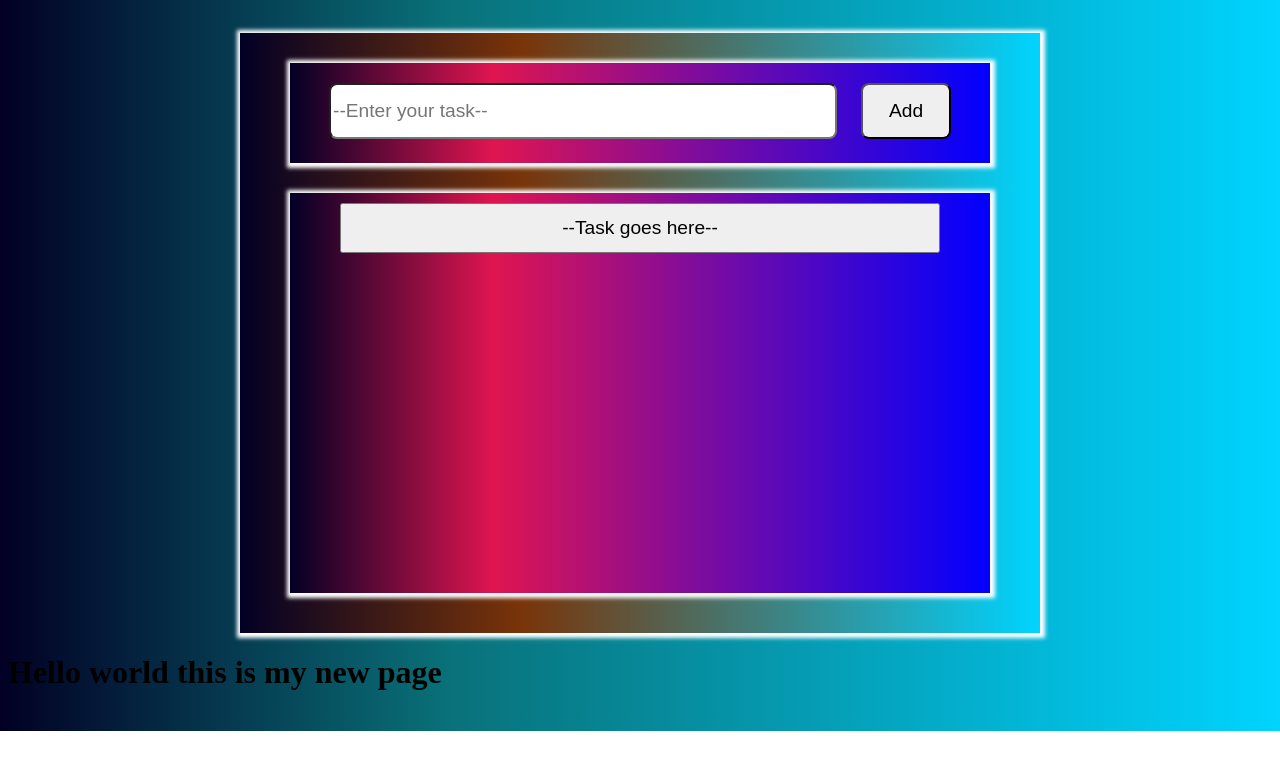
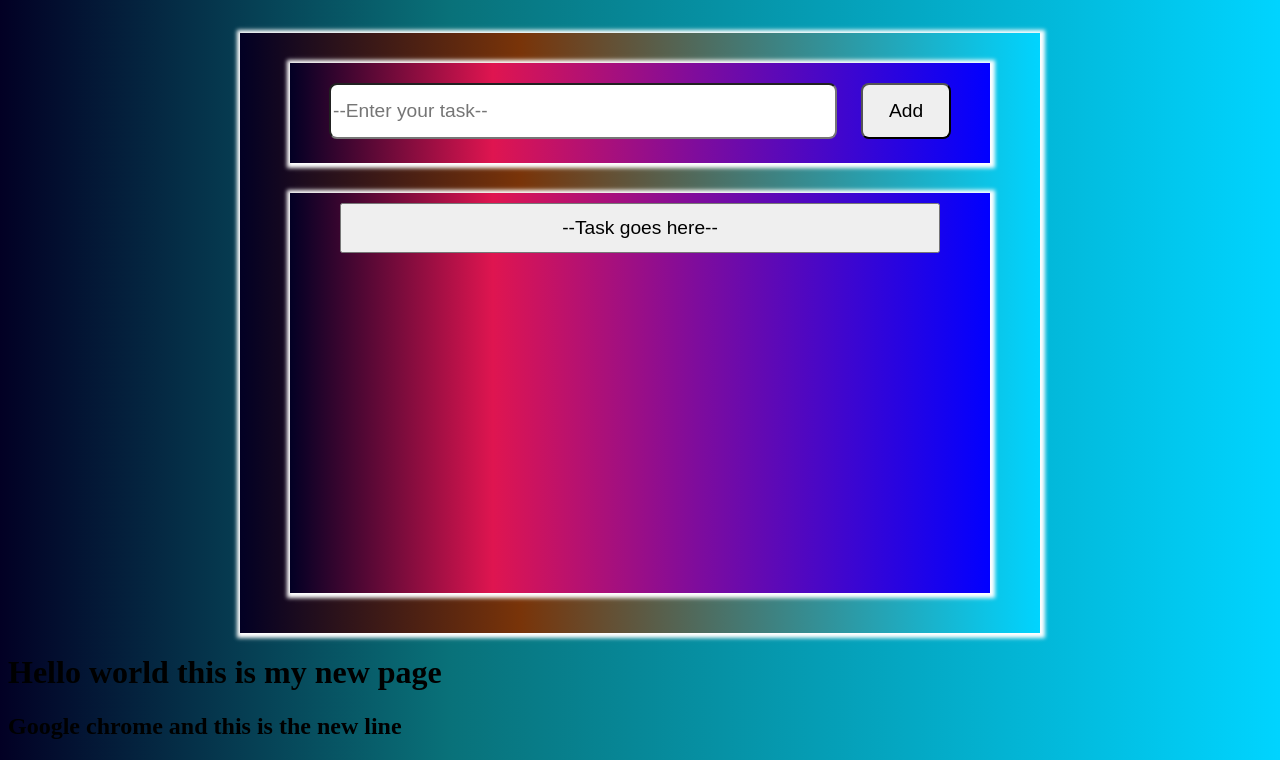
Before and after one commit to Nandeesh-mod/backend, a plain HTML site: page index.html in a window 1280 px wide. Shown: the part 69-829 px from the top of the page. Before the commit the page ends 800 px from the top, so only its background shows below. Drawn offline with Linux system fonts and the light colour scheme.

Commit message:
Update index.html

```diff
--- a/index.html
+++ b/index.html
@@ -28,5 +28,6 @@
     </center>
     <script src="index.js"></script>
     <h1>Hello world this is my new page</h1>
+    <h2>Google chrome and this is the new line</h2>
 </body>
 </html>
```
